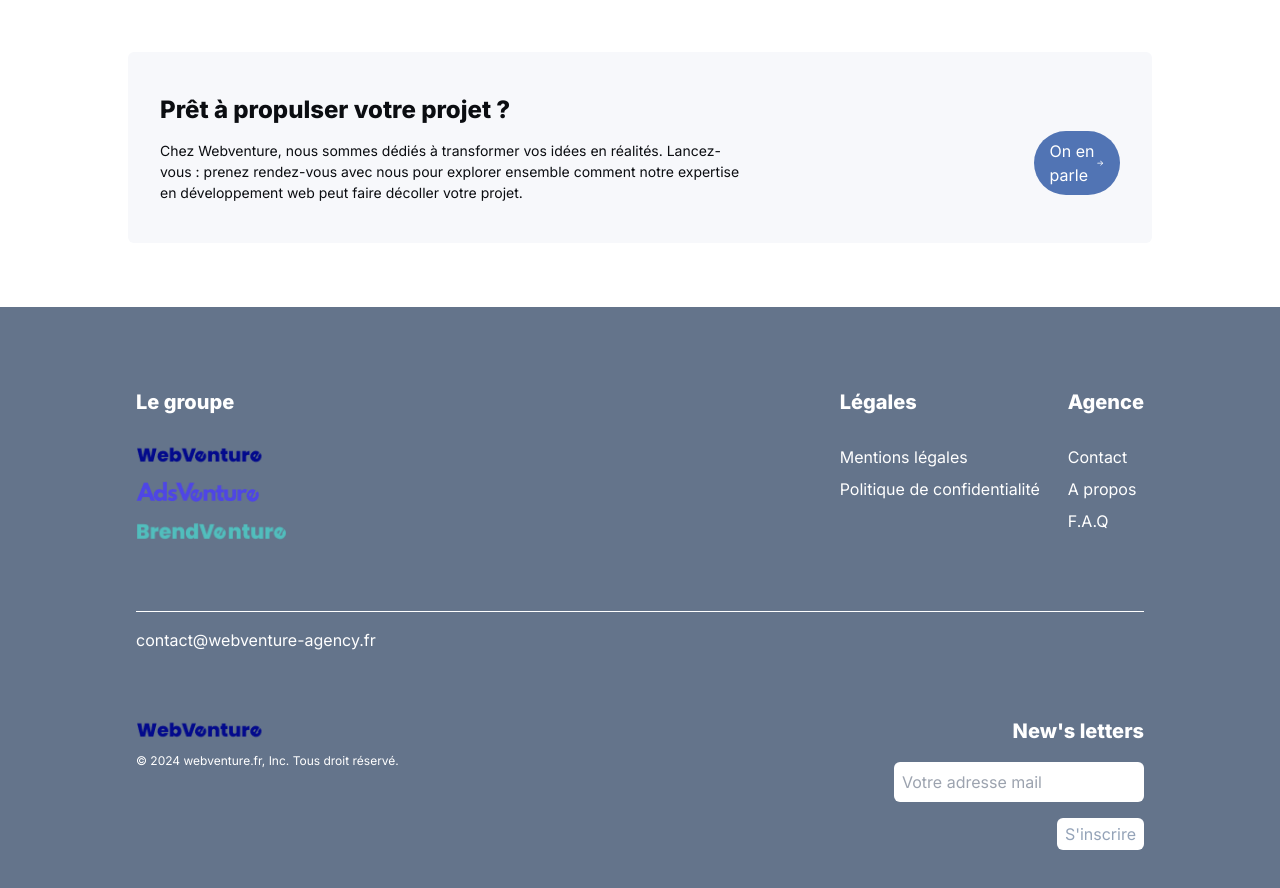
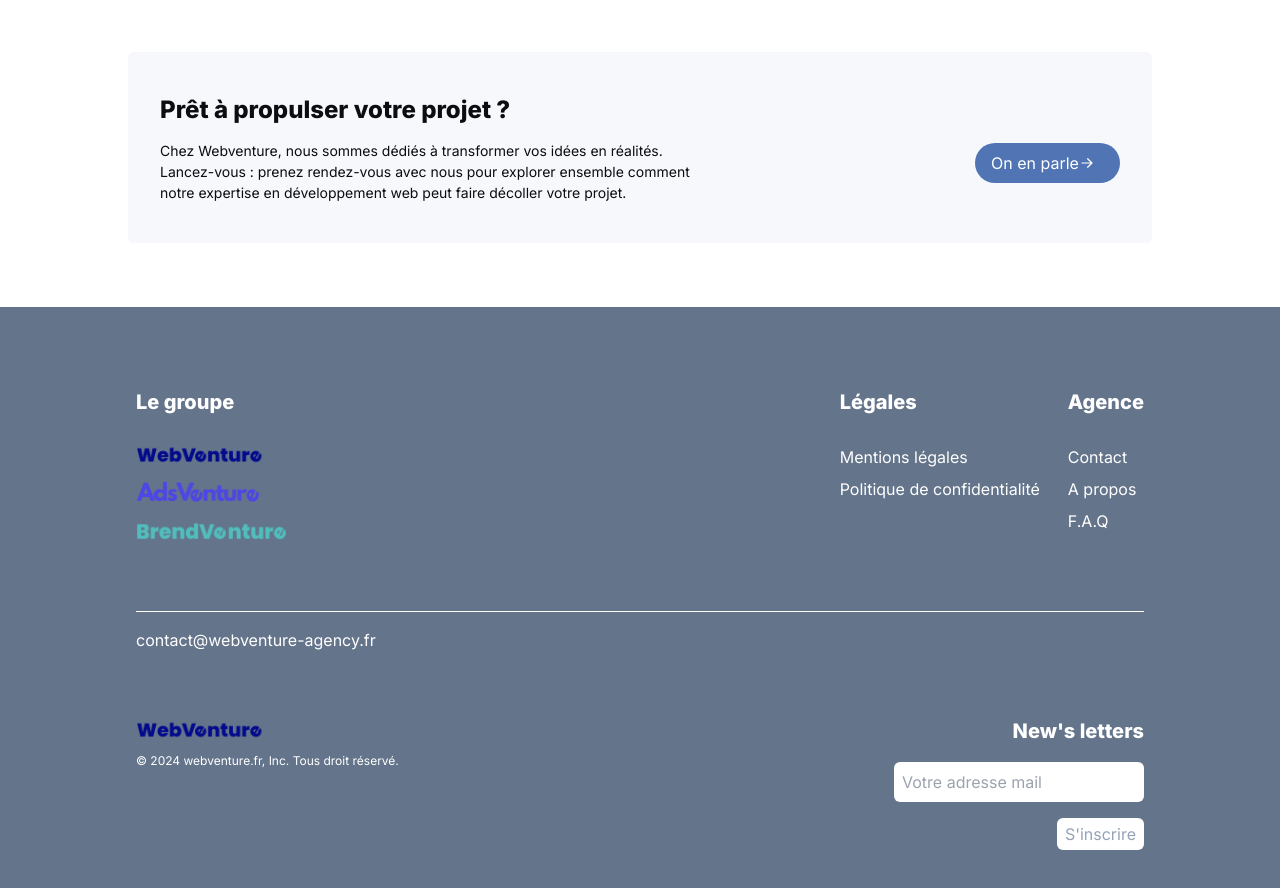
Before and after one commit to magicniclus/weebventure, a Next.js app: page / in a window 1280 px wide. Shown: the part 3800-4688 px from the top of the page. Built offline with nearby package versions, Linux system fonts and the light colour scheme.

Commit message:
Update CTAWithoutSVG.tsx

```diff
--- a/src/components/CTAWithoutSVG.tsx
+++ b/src/components/CTAWithoutSVG.tsx
@@ -73,7 +73,7 @@ const CTAWithoutSVG = () => {
           <div className="mt-3 buttonCTAWithoutSVG">
             <a
               href="/contact"
-              className="flex items-center px-4 py-2 mt-5 text-white rounded-full bg-primaryDev group min-w-min "
+              className="flex items-center px-4 py-2 mt-5 text-white rounded-full bg-primaryDev group  min-w-[145px]"
             >
               On en parle
               <ArrowRightIcon className="w-4 h-auto transition duration-150 ease-in-out group-hover:translate-x-2" />
```
